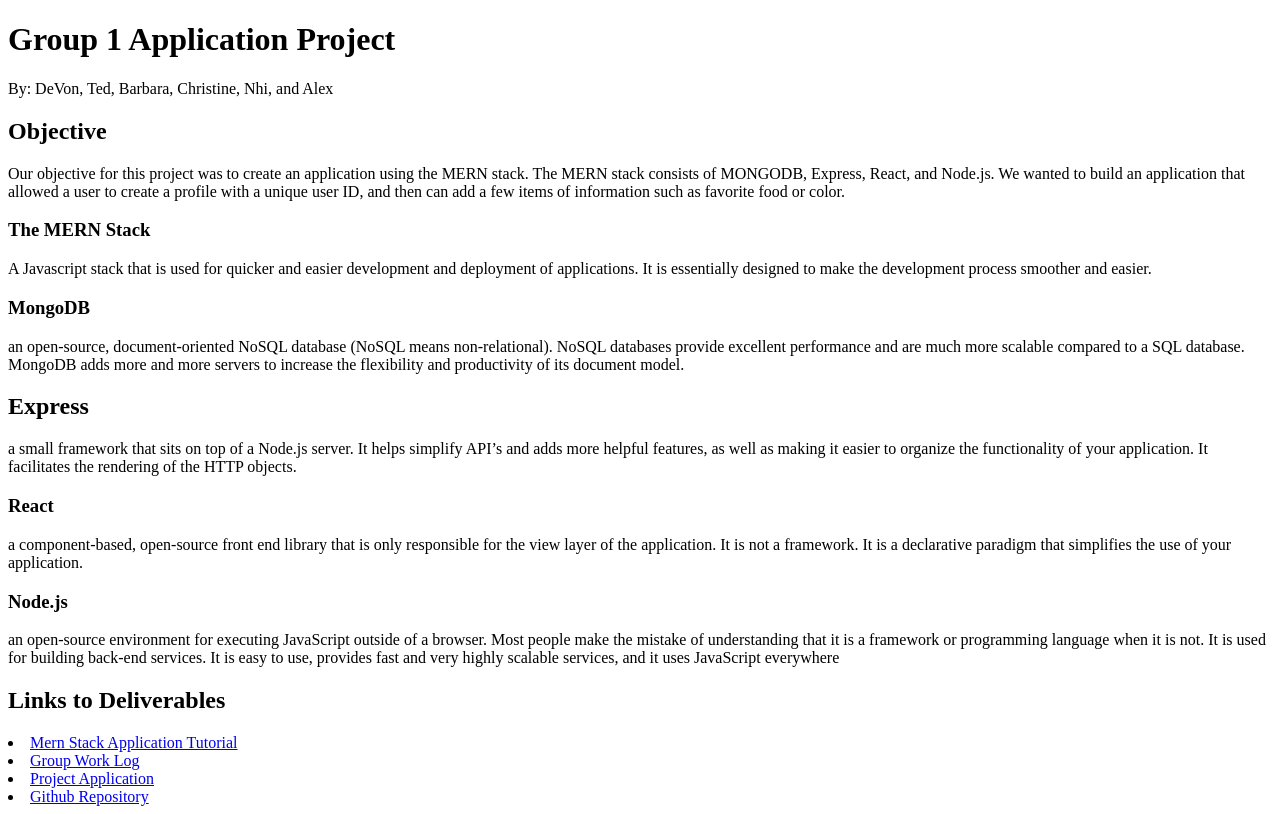
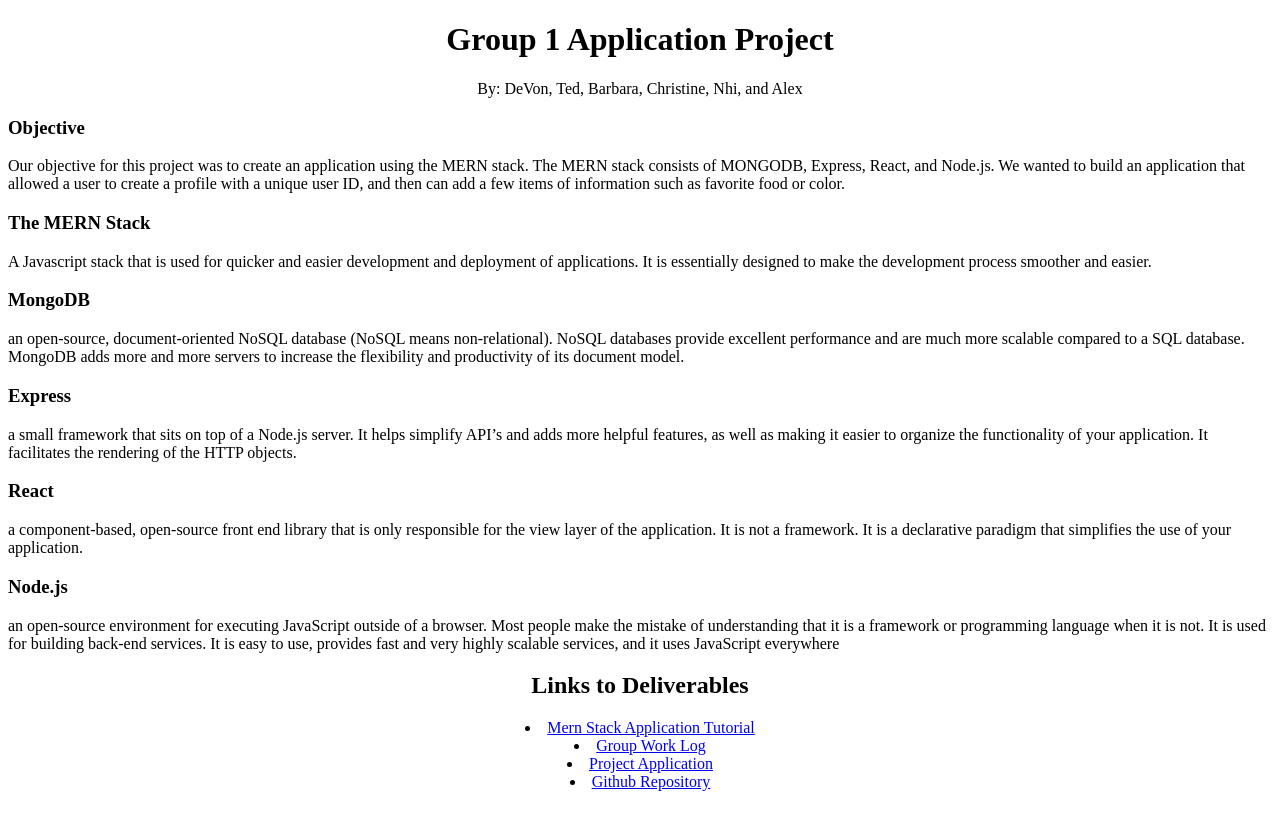
Before and after one commit to cpestana/cpestana-IT115_Final_Project_GROUP1, a plain HTML site: page index.html in a window 1280 px wide. Drawn offline with Linux system fonts and the light colour scheme.

Commit message:
centering text headers

```diff
--- a/index.html
+++ b/index.html
@@ -4,9 +4,11 @@
     <title>IT115 Group 1 Final Project</title>
 </head>
 <body>
+<center>
 <h1>Group 1 Application Project</h1>
 <p>By: DeVon, Ted, Barbara, Christine, Nhi, and Alex</p>
-<h2>Objective</h2>
+    </center>
+<h3>Objective</h3>
 <p>Our objective for this project was to create an application using the MERN stack.
     The MERN stack consists of MONGODB, Express, React, and Node.js. We wanted to build
     an application that allowed a user to create a profile with a unique user ID, and then
@@ -19,7 +21,7 @@
 <p>an open-source, document-oriented NoSQL database (NoSQL means non-relational). NoSQL databases provide
     excellent performance and are
      much more scalable compared to a SQL database. MongoDB adds more and more servers to increase the flexibility and productivity of its document model.</p>
-<h2>Express</h2>
+<h3>Express</h3>
 <p>a small framework that sits on top of a Node.js server. It helps simplify API’s and adds more helpful features,
     as well as making it easier to organize the functionality of your application. It facilitates the rendering of the HTTP objects.</p>
 <h3>React</h3>
@@ -29,13 +31,13 @@
 <p>an open-source environment for executing JavaScript outside of a browser. Most people make the mistake of understanding that it is a framework or programming language when it is not. It is used for building back-end services. It is easy to use, provides fast and very highly scalable services, and it uses JavaScript everywhere</p>
 
 <break>
-
+<center>
 <h2>Links to Deliverables</h2>
 <li><a href="https://docs.google.com/document/d/1e9emPZ4N4iqwAK1RCHZfJR1j10nPhSKbhipirPPLZ3U/edit?usp=sharing">Mern Stack Application Tutorial</a></li>
 <li><a href="https://docs.google.com/document/d/1bypK3y7yDakXUQThdR7Te_zDa3vthOQCiUCW0nQIcOA/edit?usp=sharing">Group Work Log</a></li>
 <li><a href="https://it115-mernproject.herokuapp.com/">Project Application</a></li>
 <li><a href="https://github.com/AlexBuck1/Application-Stack-Project">Github Repository</a></li>
-
+    </center>
 </break>
 </body>
 
```
